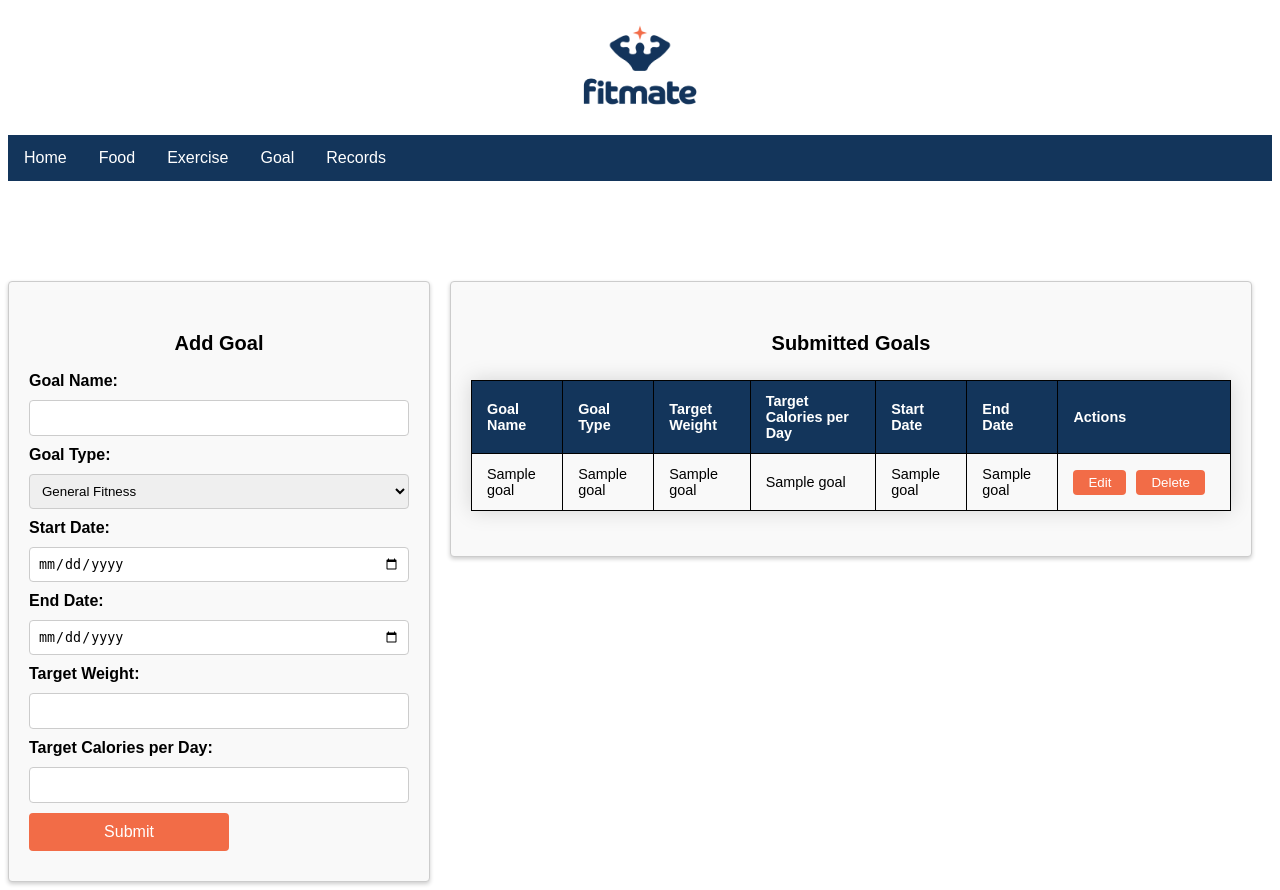
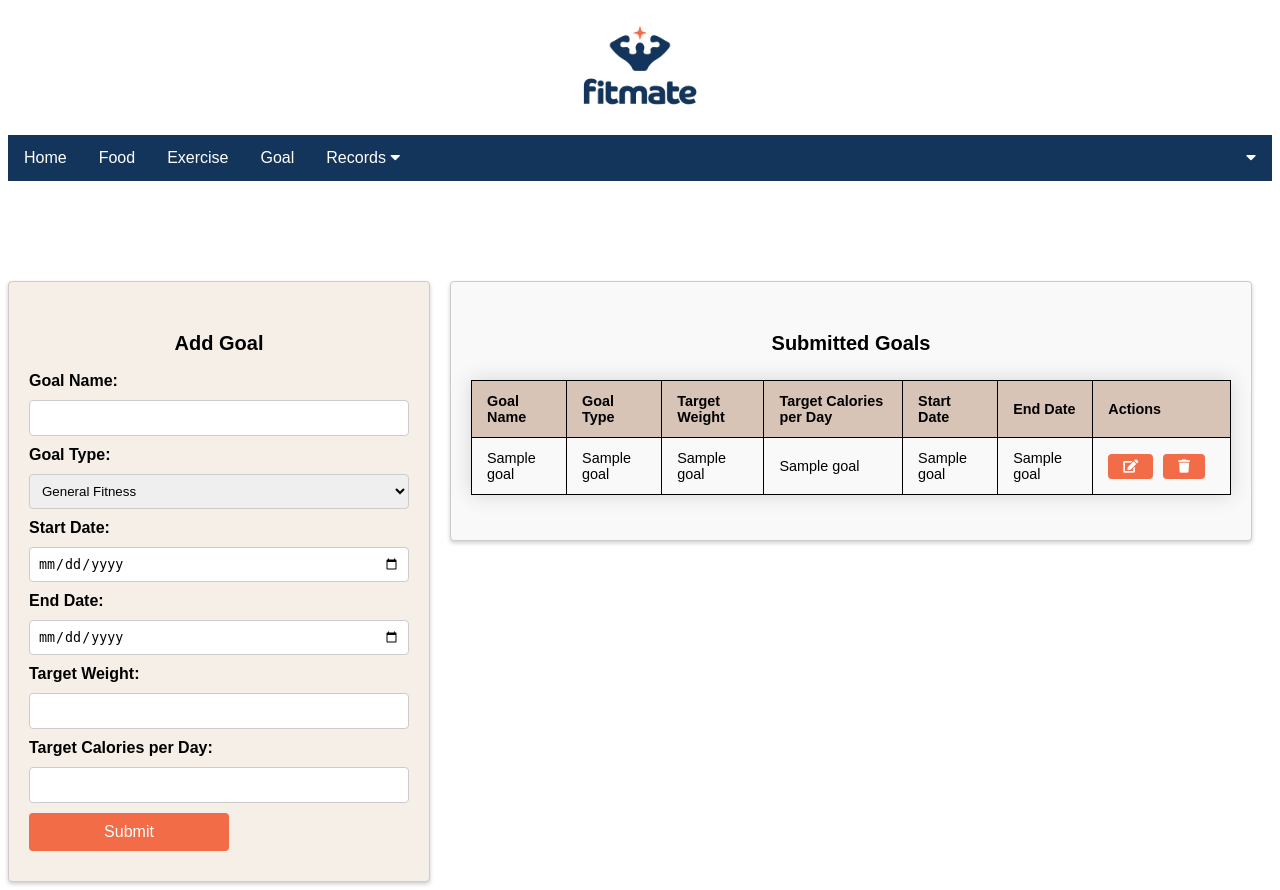
Before and after one commit to renukaramm/DatabaseSystems, a Flask app: template fitmate/templates/goal.html in a window 1280 px wide. Run offline with Flask 3, Linux system fonts and the light colour scheme; the template is opened without the code that fills it: most values are stand-ins (such as "Sample title", 1, 10 or a date in 2020).

Commit message:
css change

```diff
--- a/fitmate/templates/dailyplan.html
+++ b/fitmate/templates/dailyplan.html
@@ -21,7 +21,11 @@
         }
 
         th {
-            background-color: #f2f2f2;
+            background-color: #D8C4B6;
+        }
+
+        tr:nth-child(even) {
+        background-color: #F5EFE7;
         }
 
         .add-button {
--- a/fitmate/templates/food.html
+++ b/fitmate/templates/food.html
@@ -14,8 +14,7 @@
       width: 100%;
     }
 
-    th,
-    td {
+    th, td {
       text-align: left;
       padding: 8px;
     }
--- a/fitmate/templates/goal.html
+++ b/fitmate/templates/goal.html
@@ -3,6 +3,7 @@
 
 <head>
   <link rel="stylesheet" type="text/css" href="{{ url_for('static', filename='style.css') }}">
+  <link rel="stylesheet" href="https://cdnjs.cloudflare.com/ajax/libs/font-awesome/5.15.3/css/all.min.css">
   <title>Goal</title>
   <style>
     .goals-table {
@@ -20,8 +21,8 @@
     }
 
     .goals-table thead tr {
-      background-color: #13355b;
-      color: #ffffff;
+      background-color: #D8C4B6;
+      color: black;
       text-align: left;
     }
 
@@ -51,7 +52,7 @@
       padding: 20px;
       border: 1px solid #ccc;
       border-radius: 4px;
-      background-color: #f9f9f9;
+      background-color: #F5EFE7;
       box-shadow: 0 2px 4px rgba(0, 0, 0, 0.2);
       margin-right: 20px;
     }
@@ -292,12 +293,12 @@
                 <form action="/update_goal" method="POST"
                   onsubmit="showEditGoalForm('{{ goal[0] }}', '{{ goal[2] }}', '{{ goal[3] }}', '{{ goal[6] }}', '{{ goal[7] }}', '{{ goal[4] }}', '{{ goal[5] }}'); return false;">
                   <input type="hidden" name="goalId" value="{{ goal[0] }}">
-                  <button class="" type="submit">Edit</button>
+                  <button class="" type="submit"><i class="fa fa-edit"></i></button>
                 </form>
 
                 <form action="/delete_goal" method="POST" style="display: inline;">
                   <input type="hidden" name="goalId" value="{{ goal[0] }}">
-                  <button class="" type="submit">Delete</button>
+                  <button class="" type="submit"><i class="fa fa-trash"></i></button>
                 </form>
               </div>
             </td>
```
